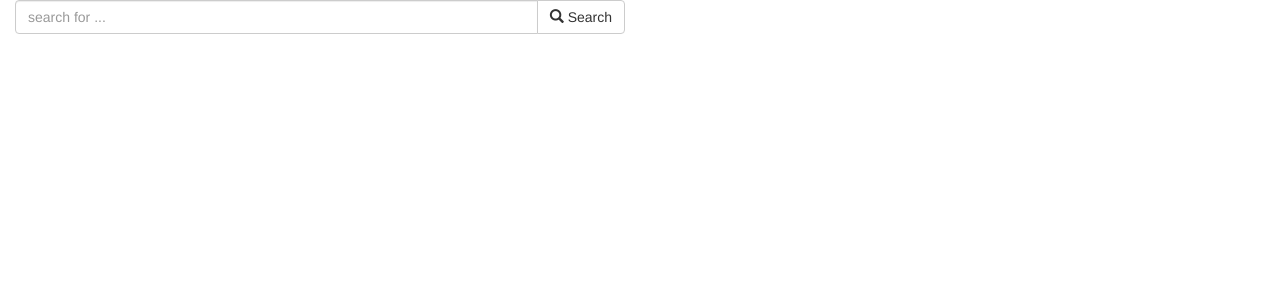
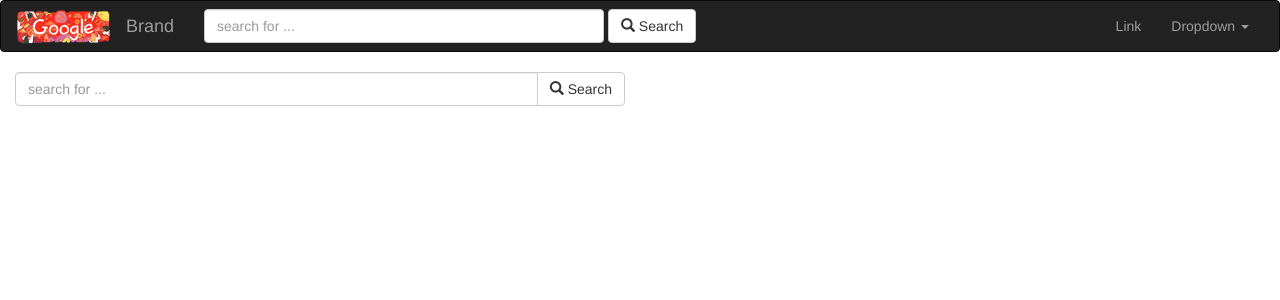
Before and after one commit to 52server/learn_web, a Python web app: template templates/learn_bootstrap.html in a window 1280 px wide. Shown: the top 300 px of the page. Run offline with Jinja, Linux system fonts and the light colour scheme; the template is opened without the code that fills it, so the values that code supplies are empty.

Commit message:
add requirements

```diff
--- a/core/run.py
+++ b/core/run.py
@@ -20,6 +20,7 @@ from tornado.options import parse_command_line
 from core.manage import find_all_handlers
 
 HOST = "127.0.0.1"
+# HOST = "192.168.1.100"
 PORT = 8888
 
 
--- a/core/util.py
+++ b/core/util.py
@@ -28,7 +28,7 @@ def get_qr_code(data, **kwargs):
     qr.add_data(data)
     qr_image = qr.make_image()
     if im_name:
-        im = image_resize(im_name, 40)
+        im = image_resize(im_name, 60)
         x = qr_image.size[0]/2 - im.size[0]/2
         # If the modes don’t match, the pasted image is converted to the mode of
         # this image.
--- /dev/null
+++ b/requirements.txt
@@ -0,0 +1,4 @@
+tornado
+jinja2
+pillow
+qrcode
--- a/static/css/reset.css
+++ b/static/css/reset.css
@@ -1,6 +1,6 @@
 @charset "utf-8"
 
-body,ul,ol,li,p,h1,h2,h3,h4,h5,h6,form,fieldset,table,td,img,div,dl,dt,dd,input{margin:0; padding:0; }
+body,ul,ol,li,p,h1,h2,h3,h4,h5,h6,form,fieldset,table,td,img,div,dl,dt,dd,input{margin:0; padding:0;}
 body{fond-size:12px;}
 img{border:none;}
 li{list-style:none;}
--- a/templates/learn_bootstrap.html
+++ b/templates/learn_bootstrap.html
@@ -7,6 +7,52 @@
         <script type="text/javascript" src="/static/js/bootstrap.min.js"></script>
     </head>
     <body>
+        {#
+        <nav class="navbar navbar-default">
+        #}
+        <nav class="navbar navbar-inverse">
+            <div class="container-fluid">
+                <div class="navbar-header">
+                    <button class="navbar-toggle">
+                        <span class="icon-bar"></span>
+                        <span class="icon-bar"></span>
+                        <span class="icon-bar"></span>
+                    </button>
+                    <a class="navbar-brand" style="padding-top: 5px;">
+                        <img src="/static/pic/logo.png" ></img>
+                    </a>
+                    <a class="navbar-brand">Brand</a>
+                </div>
+                <div class="collapse navbar-collapse">
+                    <div class="navbar-form navbar-left">
+                        <input type="text" class="form-control" style="width: 400px;" placeholder="search for ...">
+                        <button class="btn btn-default">
+                            <span class="glyphicon glyphicon-search"></span>
+                            Search
+                        </button>
+                    </div>
+
+                    <ul class="nav navbar-nav navbar-right">
+                        <li><a href="https://www.google.com">Link</a></li>
+                        <li class="dropdown">
+                            <a class="dropdown-toggle" data-toggle="dropdown">
+                                <span>Dropdown</span>
+                                <span class="caret"></span>
+                            </a>
+                            <ul class="dropdown-menu">
+                                <li><a>Hello</a></li>
+                                <li><a>Hello</a></li>
+                                <li><a>Hello</a></li>
+                                <li><a>Hello</a></li>
+                            </ul>
+                        </li>
+                    </ul>
+                </div>
+
+            </div>
+        </nav>
+
+
         <div class="col-lg-6">
             <div class="input-group">
                 <input type="text" class="form-control" placeholder="search for ...">
--- a/templates/learn_qrcode.html
+++ b/templates/learn_qrcode.html
@@ -9,7 +9,7 @@
     <body>
         <div class="container-fluid">
             <div class="row">
-                <div class="col-md-6">
+                <div class="col-md-6" style="margin-top: 60px;">
                     <form id="qrcode-data-form" action="/qrcode/create" method="POST" enctype="multipart/form-data" autocomplete="off">
                         <div class="input-group">
                             <span class="input-group-addon">输入数据</span>
@@ -20,7 +20,7 @@
                             <span class="input-group-addon">选择logo</span>
                             <input type="file" name="logo" class="form-control">
                         </div>
-                        <button id="qrcode-generate" class="btn btn-success form-control" align=center>Submit</button>
+                        <button id="qrcode-generate" class="btn btn-success form-control" align=center>生成二维码</button>
                     </form>
                 </div>
                 <div class="col-md-6">
```
